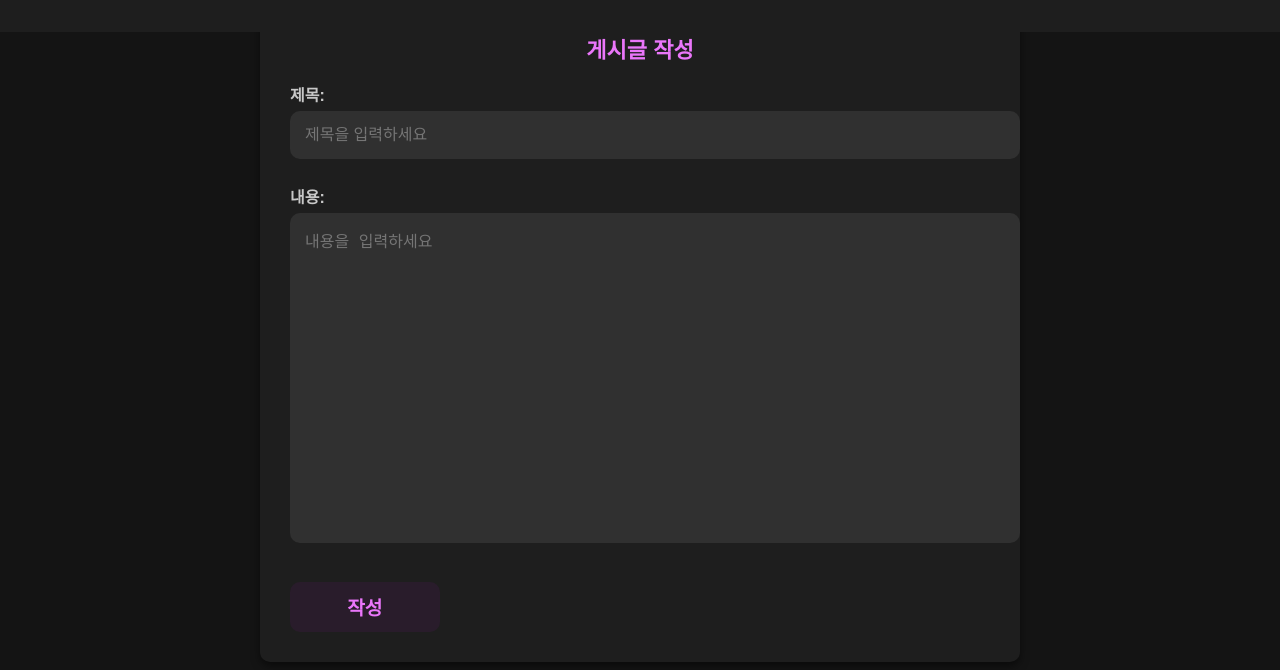
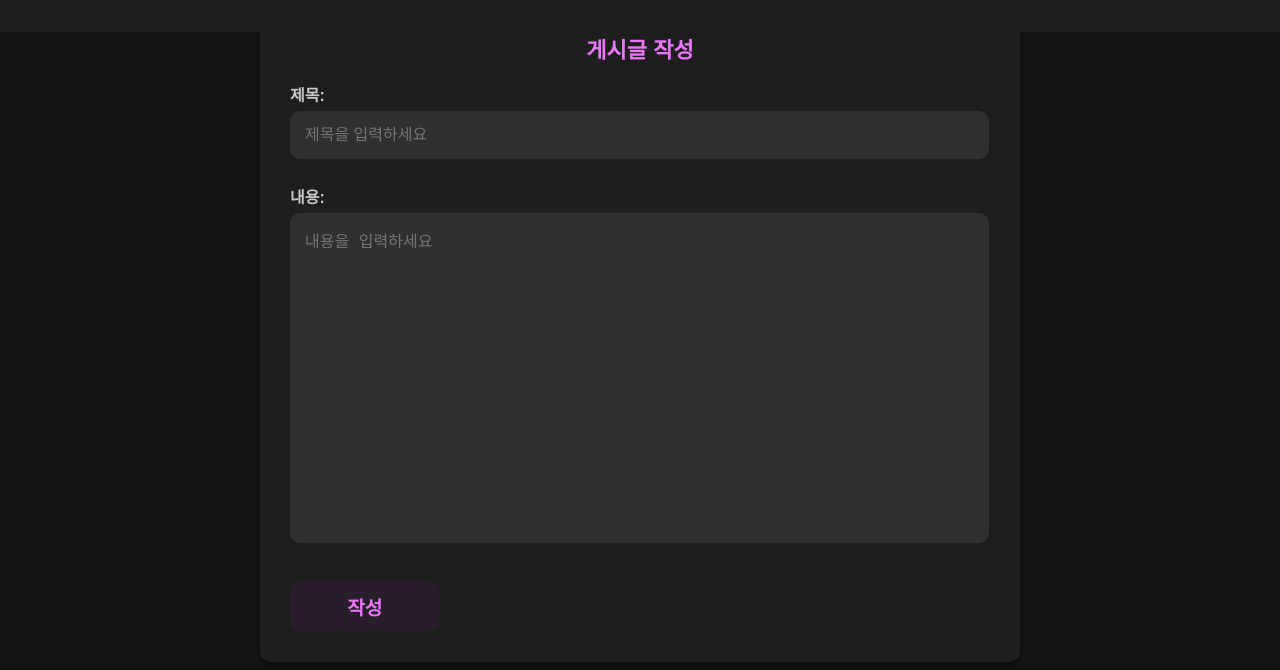
Before and after one commit to Poketopa/webProgramming_project, a plain HTML site: page html/write-post.html in a window 1280 px wide. Shown: the part 108-778 px from the top of the page. Drawn offline with Linux system fonts and the light colour scheme.

Commit message:
design: 글쓰기 수정

```diff
--- a/css/writePost.css
+++ b/css/writePost.css
@@ -82,7 +82,7 @@ label {
 
 input,
 textarea {
-  width: 100%;
+  width: 95.5%;
   padding: 15px;
   margin-bottom: 15px;
   border: none; /* 테두리 제거 */
```
